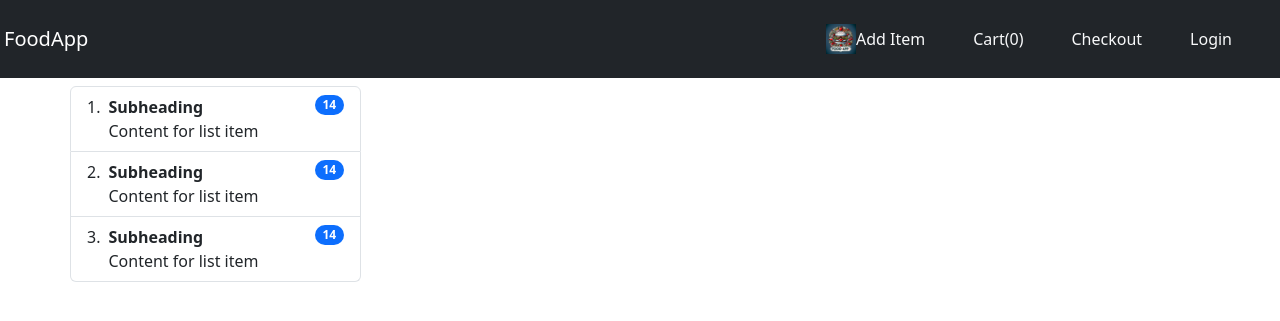
After one commit to AndreiBaditoiu/AB-Project_FoodAPP, a Django app: page /food/checkout/ in a window 1280 px wide. The commit adds this page. Shown: the top 321 px of the page. Run offline with Django 4.2, Linux system fonts and the light colour scheme.

Commit message:
Modified: food base, detail, index html; users profile html; urls, views py. Created checkout template

```diff
--- a/food/templates/food/base.html
+++ b/food/templates/food/base.html
@@ -9,6 +9,8 @@
     <script src="https://cdn.jsdelivr.net/npm/bootstrap@5.3.3/dist/js/bootstrap.bundle.min.js"
             integrity="sha384-YvpcrYf0tY3lHB60NNkmXc5s9fDVZLESaAA55NDzOxhy9GkcIdslK1eN7N6jIeHz"
             crossorigin="anonymous"></script>
+    <script src="https://code.jquery.com/jquery-3.7.1.js"
+            integrity="sha256-eKhayi8LEQwp4NKxN+CfCh+3qOVUtJn3QNZ0TciWLP4=" crossorigin="anonymous"></script>
 
     <link rel="icon" type="image/x-icon" href="{% static 'favicon/Logo.ico' %}">
 
@@ -16,17 +18,18 @@
 </head>
 <body>
 <nav class="navbar navbar-dark bg-dark mb-2 ">
-    <a href="#" class="navbar-brand m-lg-1">FoodApp</a>
+    <a href="{% url 'food:index' %}" class="navbar-brand m-lg-1">FoodApp</a>
+
     <div class="navbar">
         <a class="navbar" href="#">
-            <img src="{% static 'images/Logo.jpg' %}" width="30"  alt="Logo">
+            <img src="{% static 'images/Logo.jpg' %}" width="30" alt="Logo">
         </a>
         <a class="nav-item nav-link text-light me-5 m" href="{% url 'food:create_item' %}">Add Item </a>
-        <a class="nav-item nav-link text-light me-5" href="#">Delete Item</a>
-        <a class="nav-item nav-link text-light me-5" href="#">View Item</a>
+        <a id="cart" class="nav-item nav-link text-light me-5" href="#">Cart(0)</a>
+        <a class="nav-item nav-link text-light me-5" href="{% url 'food:checkout' %}">Checkout</a>
         {% if user.is_authenticated %}
-             <a class="nav-item nav-link text-light me-5" href="{% url 'logout' %}">Logout</a>
-             <a class="nav-item nav-link text-light me-5" href="{% url 'profile' %}">Profile</a>
+            <a class="nav-item nav-link text-light me-5" href="{% url 'logout' %}">Logout</a>
+            <a class="nav-item nav-link text-light me-5" href="{% url 'profile' %}">Profile</a>
         {% else %}
             <a class="nav-item nav-link text-light me-5" href="{% url 'login' %}">Login</a>
         {% endif %}
@@ -43,5 +46,35 @@
 {% endif %}
 {% block content %}
 {% endblock %}
+<script type="text/javascript">
+    console.log('This is working');
+
+    let cart;
+    if (localStorage.getItem('cart') == null) {
+        cart = {};
+    } else {
+        cart = JSON.parse(localStorage.getItem('cart'));
+    }
+
+    $(document).on('click', '.atc', function () {
+        console.log('The add to cart button is clicked');
+        let item_id = this.id.toString();
+        console.log(item_id);
+
+        if (cart[item_id] !== undefined) {
+            cart[item_id] = cart[item_id] + 1;
+        } else {
+            cart[item_id] = 1;
+        }
+        console.log(cart);
+        localStorage.setItem('cart', JSON.stringify(cart));
+        document.getElementById('cart').innerHTML = 'Cart(' + Object.keys(cart).length.toString() +')';
+
+
+    });
+
+
+</script>
 </body>
+
 </html>
--- /dev/null
+++ b/food/templates/food/checkout.html
@@ -0,0 +1,34 @@
+{% extends 'food/base.html' %}
+
+{% block content %}
+
+    <div class="container">
+        <div class="col-md-3">
+            <div class="row">
+                <ol class="list-group list-group-numbered">
+                    <li class="list-group-item d-flex justify-content-between align-items-start">
+                        <div class="ms-2 me-auto">
+                            <div class="fw-bold">Subheading</div>
+                            Content for list item
+                        </div>
+                        <span class="badge text-bg-primary rounded-pill">14</span>
+                    </li>
+                    <li class="list-group-item d-flex justify-content-between align-items-start">
+                        <div class="ms-2 me-auto">
+                            <div class="fw-bold">Subheading</div>
+                            Content for list item
+                        </div>
+                        <span class="badge text-bg-primary rounded-pill">14</span>
+                    </li>
+                    <li class="list-group-item d-flex justify-content-between align-items-start">
+                        <div class="ms-2 me-auto">
+                            <div class="fw-bold">Subheading</div>
+                            Content for list item
+                        </div>
+                        <span class="badge text-bg-primary rounded-pill">14</span>
+                    </li>
+                </ol>
+            </div>
+        </div>
+    </div>
+{% endblock %}
--- a/food/templates/food/detail.html
+++ b/food/templates/food/detail.html
@@ -7,7 +7,7 @@
             <!-- Încapsularea imaginii într-un div cu clasa 'card' -->
             <div class="card">
                 <!-- Aplicarea stilurilor inline direct pe tag-ul <img> -->
-                <img src="{{ object.item_image }}" alt="" class="card-img-top img-fluid" style="object-fit: cover; height: 300px; width: auto;">
+                <img src="{{ object.item_image }}" alt="" class="card-img-top img-fluid" style=" object-fit: cover; height: 300px; width: auto;">
 
             </div>
         </div>
--- a/food/urls.py
+++ b/food/urls.py
@@ -16,4 +16,5 @@ urlpatterns = [
     path('update/<int:pk>/', views.UpdateItemView.as_view(), name='update_item'),
     # delete item page
     path('delete/<int:pk>/', views.DeleteItemView.as_view(), name='delete_item'),
+    path('checkout/', views.checkout, name='checkout'),
 ]
--- a/food/views.py
+++ b/food/views.py
@@ -5,7 +5,6 @@ from django.urls import reverse_lazy
 from .forms import ItemForm
 from .models import Item
 from django.views.generic import ListView, DetailView, CreateView, UpdateView, DeleteView
-
 
 
 # Create your views here.
@@ -32,13 +31,13 @@ from django.views.generic import ListView, DetailView, CreateView, UpdateView, D
 
 
 # search option below
-def get_queryset(self):
-    query = self.request.GET.get("item_name")
-    if query:
-        return Item.objects.filter(
-            item_name__icontains=query)
-    else:
-        return Item.objects.all()
+# def get_queryset(self):
+#     query = self.request.GET.get("item_name")
+#     if query:
+#         return Item.objects.filter(
+#             item_name__icontains=query)
+#     else:
+#         return Item.objects.all()
 
 
 # paginator below
@@ -48,6 +47,13 @@ class IndexClassView(ListView):
     context_object_name = 'item_list'
     paginate_by = 5
 
+    def get_queryset(self):
+        query = self.request.GET.get("item_name")
+        if query:
+            return Item.objects.filter(
+                item_name__icontains=query)
+        else:
+            return Item.objects.all()
 
 
 def item(request):
@@ -123,3 +129,6 @@ class DeleteItemView(DeleteView):
     model = Item
     template_name = 'food/item-delete.html'
     success_url = reverse_lazy('food:index')
+
+def checkout(request):
+    return render(request, 'food/checkout.html')
```
Also changed, not shown: food/templates/food/index.html (+10 -5 lines), users/templates/users/profile.html (+13 -5 lines), db.sqlite3.
